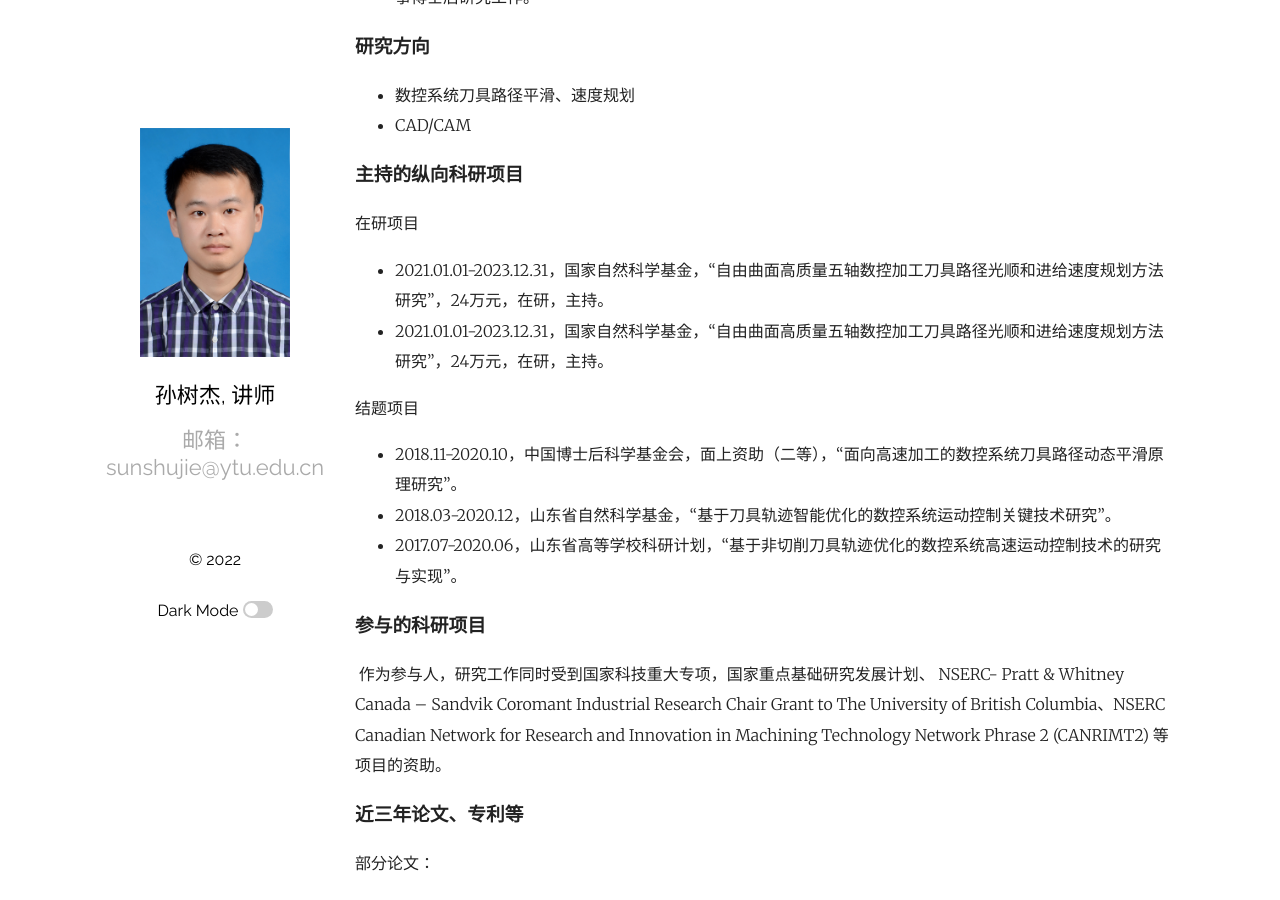
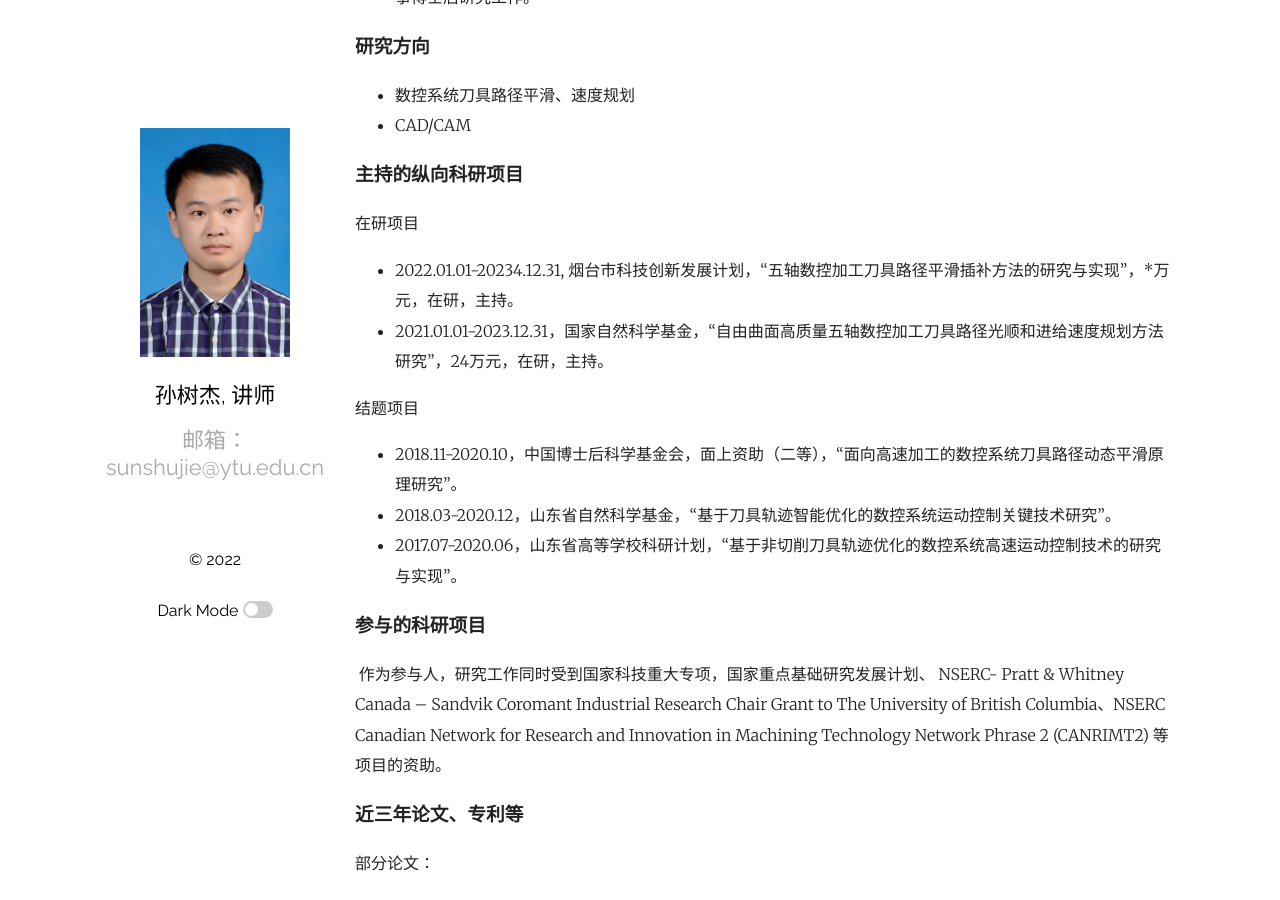
Before and after one commit to andyandssj/lab4, a Jekyll site: the page built from _posts/2021-06-26-个人简介.markdown, in a window 1280 px wide and 900 px high, scrolled down 431 px. Built offline with Jekyll 4.4.1, drawn with Linux system fonts in a browser that asks for light colours.

Commit message:
push origin master

```diff
--- a/_posts/2021-06-26-个人简介.markdown
+++ b/_posts/2021-06-26-个人简介.markdown
@@ -28,7 +28,7 @@ categories: 科研
 在研项目
 
 <ul>
-<li> 2021.01.01-2023.12.31，国家自然科学基金，“自由曲面高质量五轴数控加工刀具路径光顺和进给速度规划方法研究”，24万元，在研，主持。</li>
+<li> 2022.01.01-20234.12.31, 烟台市科技创新发展计划，“五轴数控加工刀具路径平滑插补方法的研究与实现”，*万元，在研，主持。</li>
 <li> 2021.01.01-2023.12.31，国家自然科学基金，“自由曲面高质量五轴数控加工刀具路径光顺和进给速度规划方法研究”，24万元，在研，主持。</li>
 </ul>
 
```
